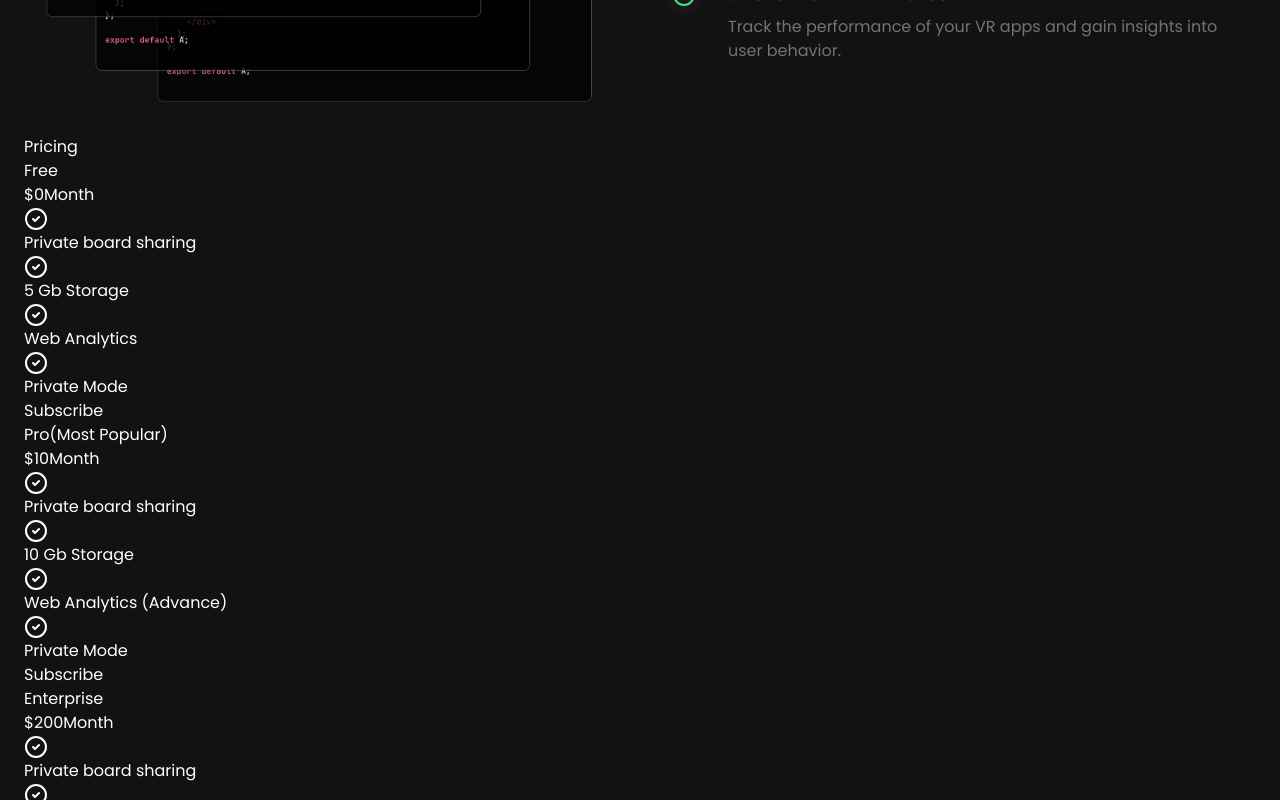
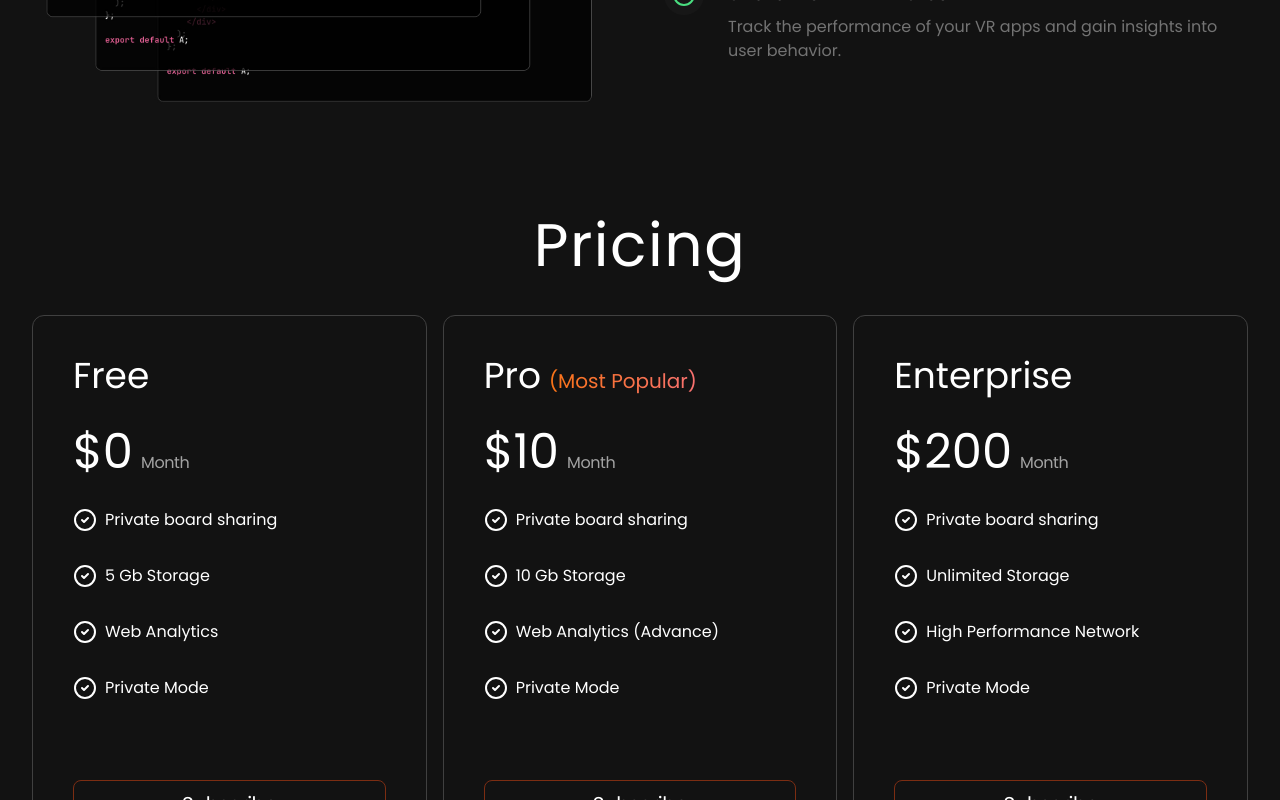
Before and after one commit to wacho91/visualizador, a React (Vite) app: page / in a window 1280 px wide. Shown: the part 2320-3120 px from the top of the page. Built offline with nearby package versions, Linux system fonts and the light colour scheme.

Commit message:
Pricing component Complete

```diff
--- a/src/components/Pricing.jsx
+++ b/src/components/Pricing.jsx
@@ -3,35 +3,38 @@
 
 const Pricing = () => {
   return (
-    <div>
-        <h2>
+    <div className="mt-20">
+        <h2 className="text-3xl sm:text-5xl lg:text-6xl text-center my-8 tracking-wide">
             Pricing
         </h2>
-        <div>
+        <div className="flex flex-wrap">
             {pricingOptions.map((option, index) => (
-                <div key={index}>
-                    <div>
-                        <p>
+                <div key={index} className="w-full sm:w-1/2 lg:w-1/3 p-2">
+                    <div className="p-10 border border-neutral-700 rounded-xl">
+                        <p  className="text-4xl mb-8">
                             {option.title}
                             {option.title === "Pro" && (
-                                <span>
+                                <span className="bg-gradient-to-r from-orange-500 to-red-400 text-transparent bg-clip-text text-xl mb-4 ml-2">
                                     (Most Popular)
                                 </span>
                             )}
                         </p>
-                        <p>
-                            <span>{option.price}</span>
-                            <span>Month</span>
+                        <p className="mb-8">
+                            <span className="text-5xl mt-6 mr-2">{option.price}</span>
+                            <span className="text-neutral-400 tracking-tight">Month</span>
                         </p>
                         <ul>
                             {option.features.map((feature, index) => (
-                                <li key={index}>
+                                <li key={index} className="mt-8 flex items-center">
                                     <CheckCircle2 />
-                                    <span>{feature}</span>
+                                    <span className="ml-2">{feature}</span>
                                 </li>
                             ))}
                         </ul>
-                        <a href="#">
+                        <a
+                            href="#"
+                            className="inline-flex justify-center items-center text-center w-full h-12 p-5 mt-20 tracking-tight text-xl hover:bg-orange-900 border border-orange-900 rounded-lg transition duration-200"
+                        >
                             Subscribe
                         </a>
                     </div>
```
